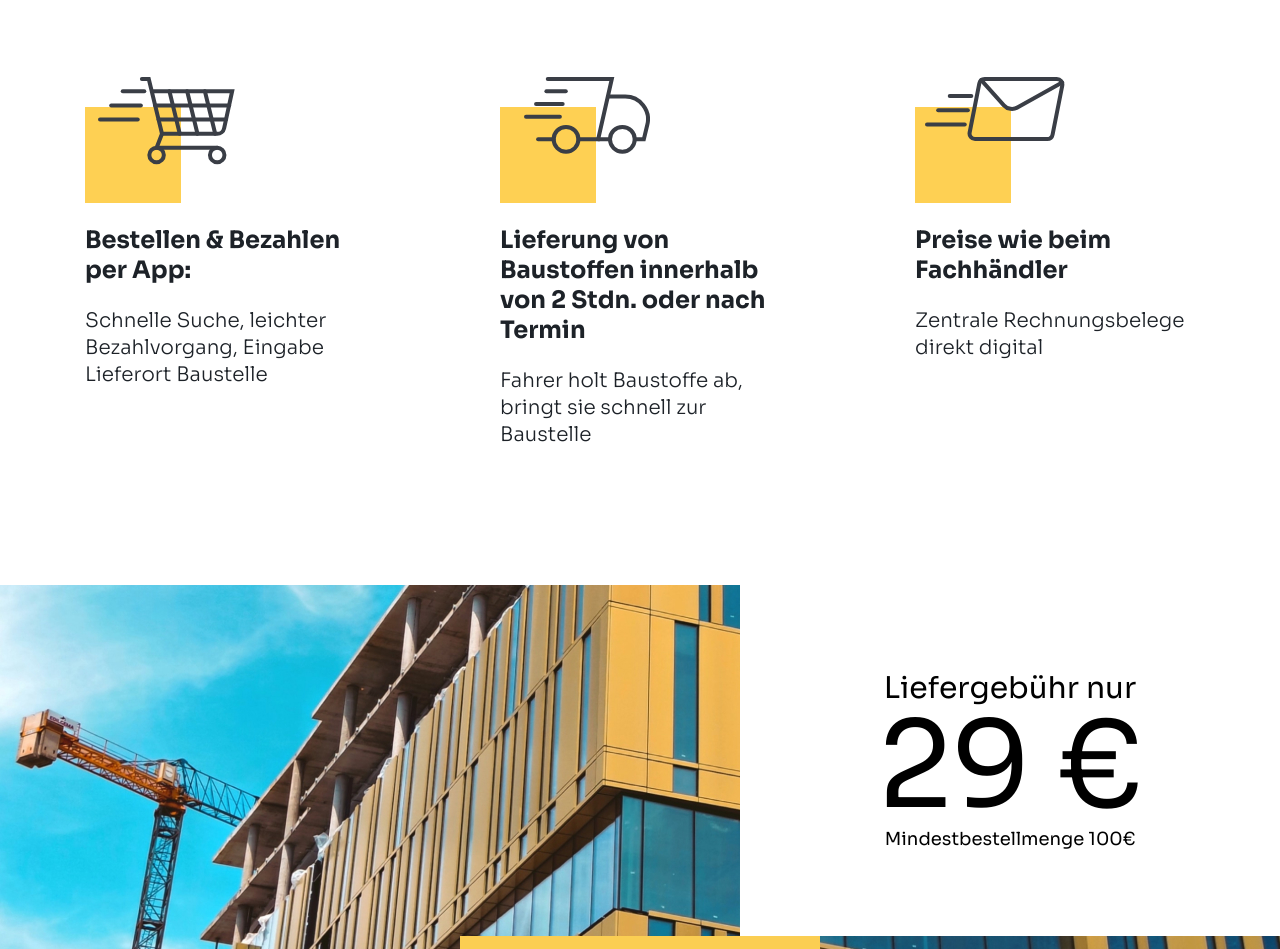
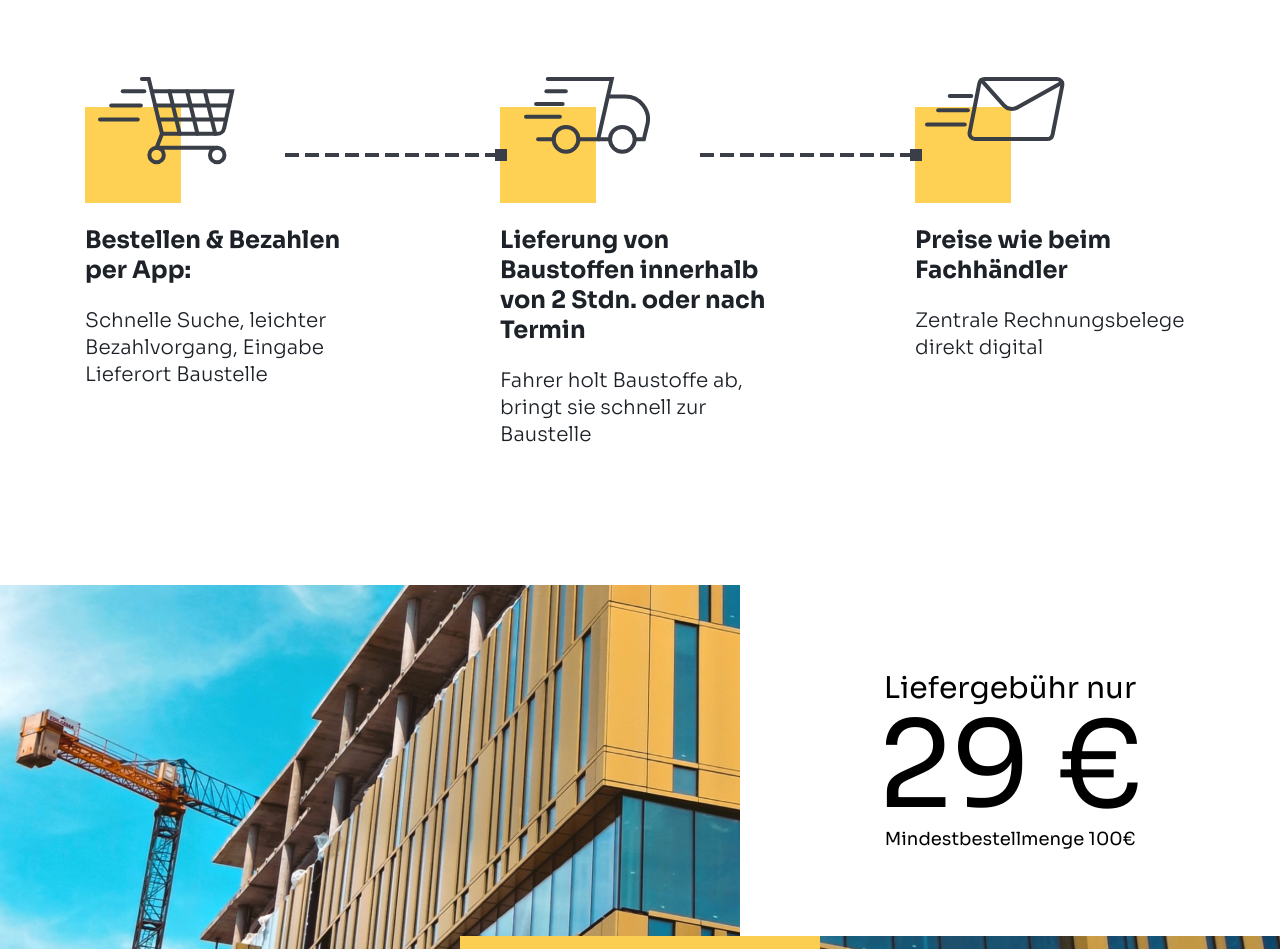
Before and after one commit to ITalik-gr/Sofortbau, a website: page src/index.html in a window 1280 px wide. Shown: the part 1781-2730 px from the top of the page. Drawn offline with nearby package versions, Linux system fonts and the light colour scheme; files that its build step writes are made by us from their sources.

Commit message:
add work line

```diff
--- a/src/index.html
+++ b/src/index.html
@@ -95,7 +95,7 @@
                 <div class="work-card">
                     <div class="work-card__image">
                         <img src="img/car.svg" alt="">
-                        <span></span>
+                        <span><img src="img/Line.svg" alt=""></span>
                     </div>
                     <div class="work-card__title">
                         Lieferung von  Baustoffen innerhalb  von 2  Stdn. oder nach Termin
@@ -109,7 +109,7 @@
                 <div class="work-card">
                     <div class="work-card__image">
                         <img src="img/mail.svg" alt="">
-                        <span></span>
+                        <span><img src="img/Line.svg" alt=""></span>
                     </div>
                     <div class="work-card__title">
                         Preise wie beim Fachhändler
--- a/src/sass/blocks/_work.scss
+++ b/src/sass/blocks/_work.scss
@@ -43,6 +43,12 @@
         position: absolute;
         bottom: 0;
         left: 0;
+        img {
+          position: absolute;
+          left: -215px;
+          top: 50%;
+          transform: translateY(-50%);
+        }
       }
     }
     &__title {
```
Also changed, not shown: dist/css/style.min.css, dist/index.html.
